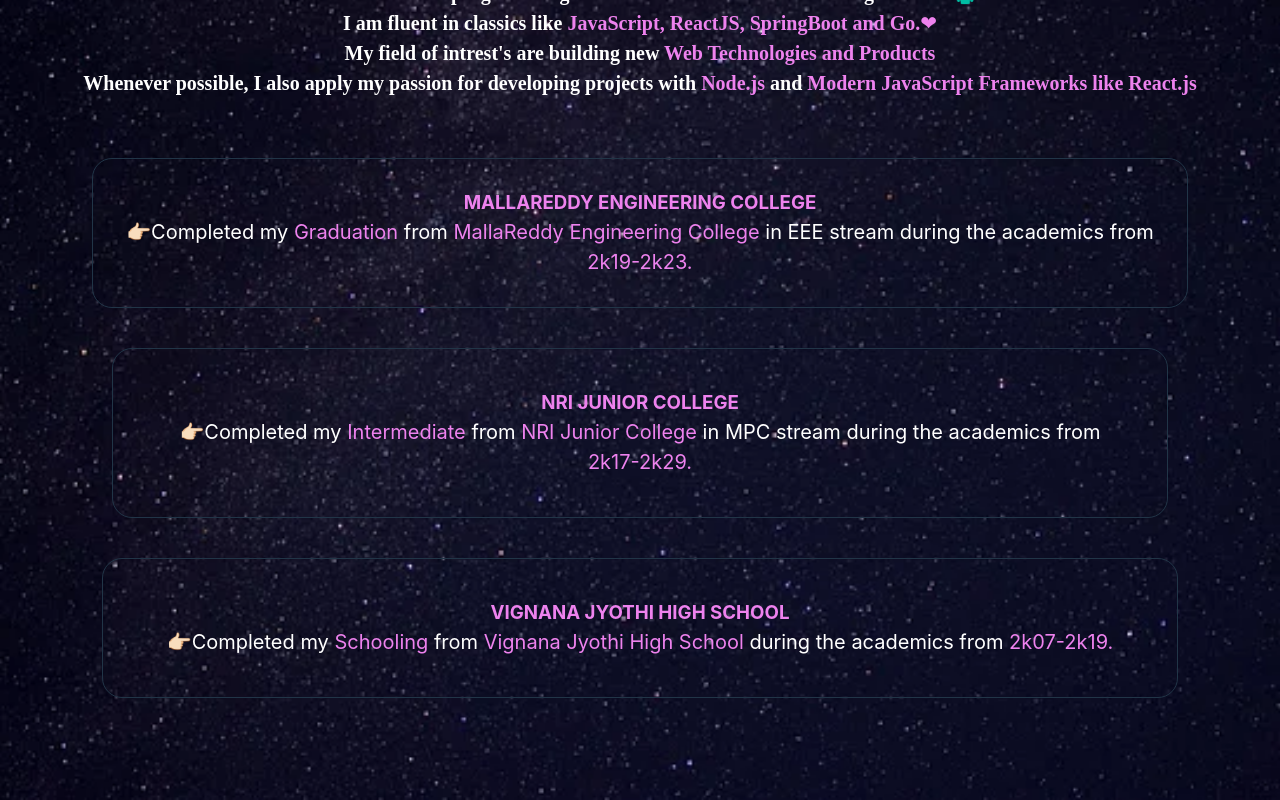
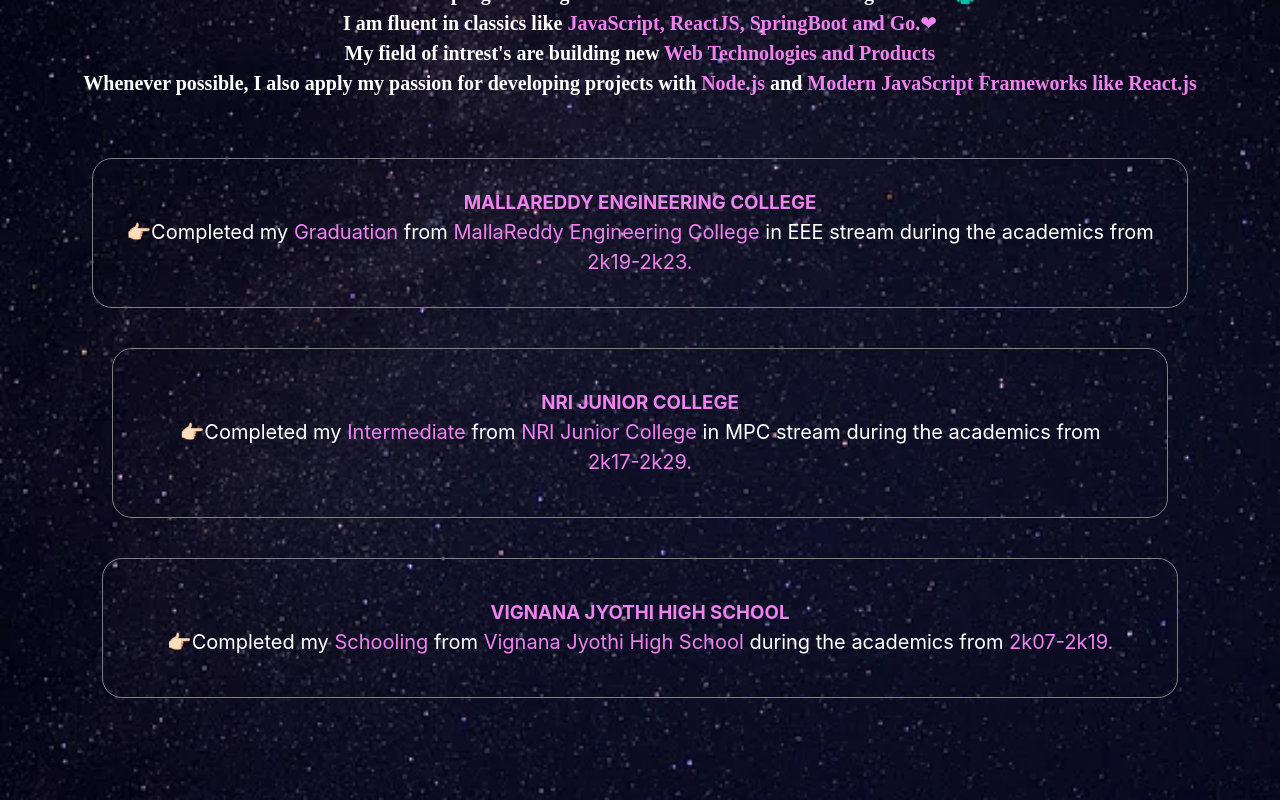
Before and after one commit to BodaBalaji/MyPortfolio, a React (Vite) app: page /Dashboard/About in a window 1280 px wide. Shown: the part 455-1255 px from the top of the page. Built offline with nearby package versions, Linux system fonts and the light colour scheme.

Commit message:
about changes

```diff
--- a/src/components/About.css
+++ b/src/components/About.css
@@ -12,6 +12,7 @@
 }
 .UG{
     border: 1px solid;
+    border-color: gray;
     border-radius: 20px;
     margin: 20px;
     padding: 30px;
@@ -21,6 +22,7 @@
 }
 .BIE{
     border: 1px solid;
+    border-color: gray;
     border-radius: 20px;
     margin: 40px;
     padding: 40px;
@@ -30,6 +32,7 @@
 }
 .SSC{
     border: 1px solid;
+    border-color: gray;
     border-radius: 20px;
     margin: 30px;
     padding: 40px;
--- a/src/components/About.jsx
+++ b/src/components/About.jsx
@@ -16,7 +16,7 @@
         <div className="study">
             <div className="UG">
                 <h3><span style={{color:"violet"}}>MALLAREDDY ENGINEERING COLLEGE</span></h3>
-                <p>👉🏻Completed my <span style={{color:"violet"}}>Graduation</span> from <span style={{color:"violet"}}>MallaReddy Engineering College</span> in EEE stream during the academics from <span style={{color:"violet"}}>2k19-2k23.</span> </p>
+                <p>👉🏻Completed my <span style={{color:"violet"}}>Graduation</span> from <span style={{color:"violet"}}>MallaReddy Engineering College</span> in EEE stream during the academics from <br></br><span style={{color:"violet"}}>2k19-2k23.</span> </p>
             </div>
             <div className="BIE">
                 <h3><span style={{color:"violet"}}>NRI JUNIOR COLLEGE</span></h3>
```
